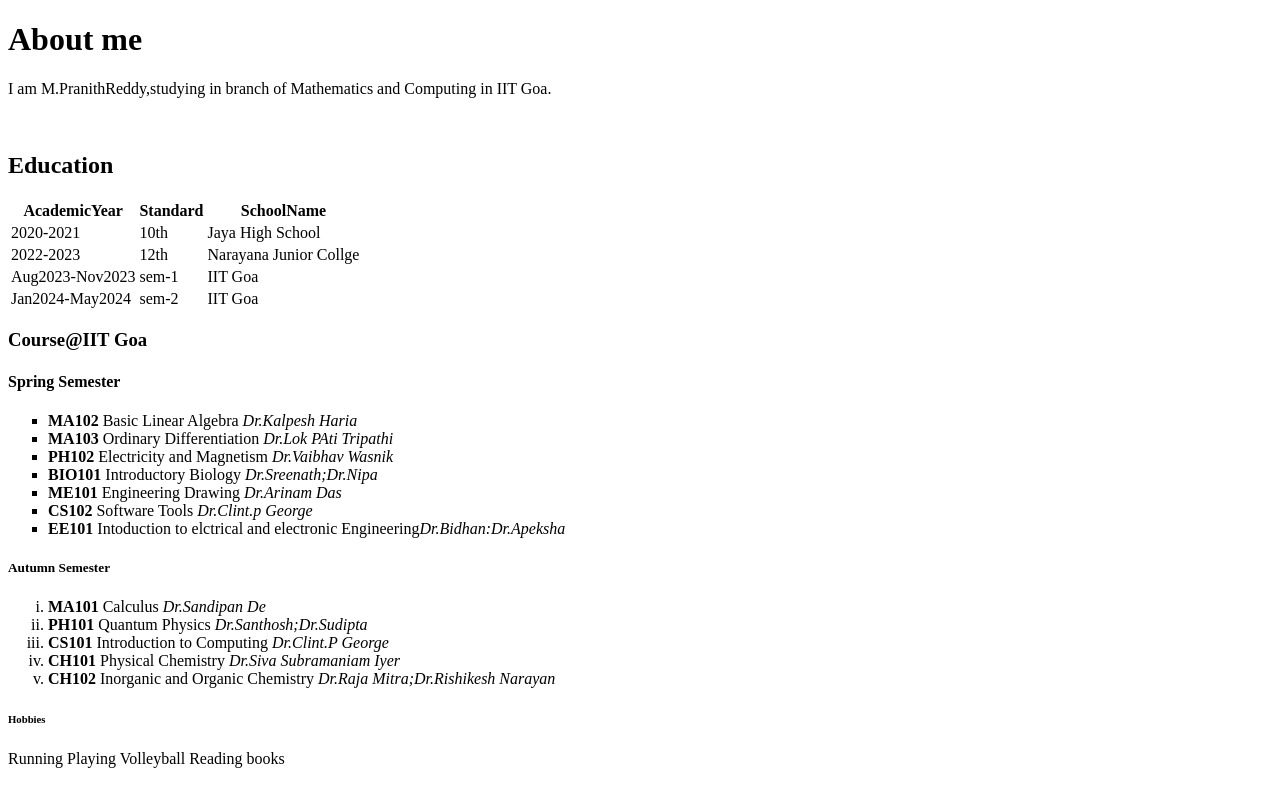
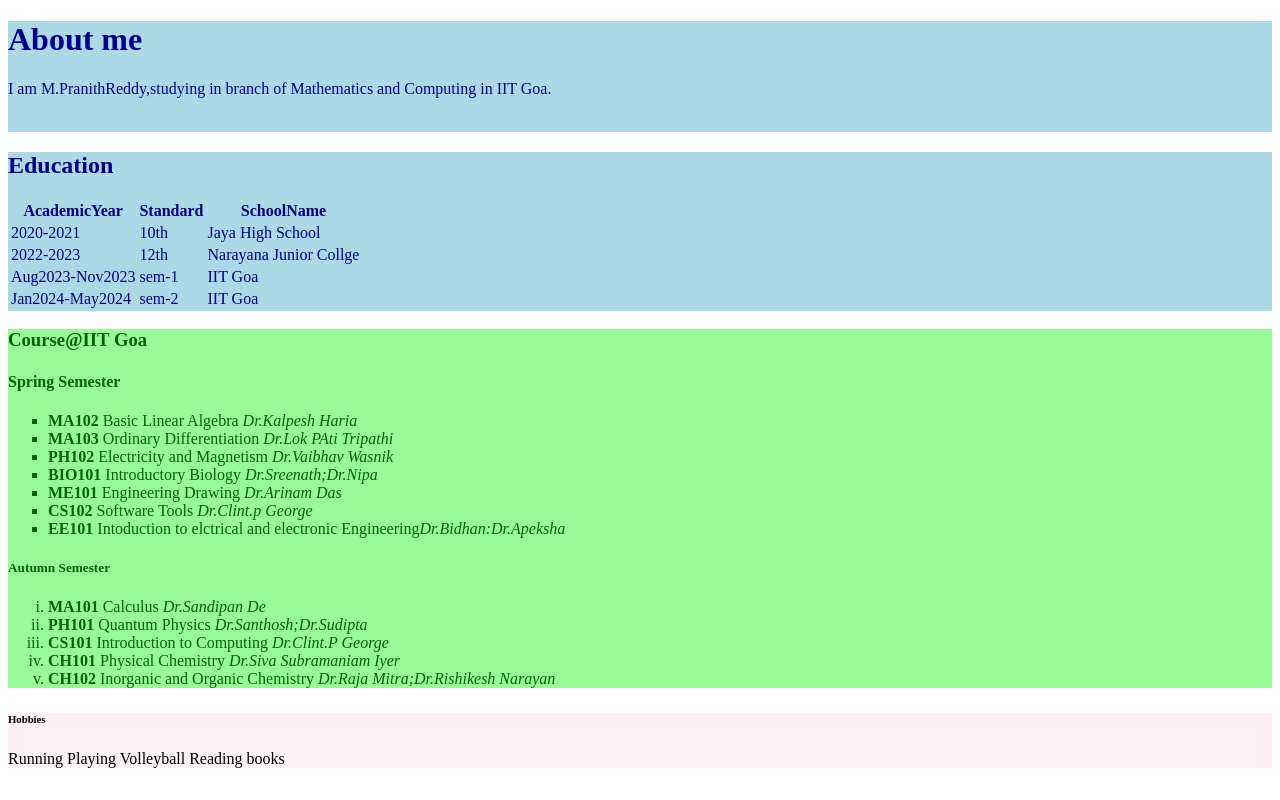
Before and after one commit to marampranithreddy/marampranithreddy.github.io, a plain HTML site: page index.html in a window 1280 px wide. Drawn offline with Linux system fonts and the light colour scheme.

Commit message:
Update index.html

```diff
--- a/index.html
+++ b/index.html
@@ -1,10 +1,12 @@
 <!DOCTYPE html>
 <html Profile>
 <body>
-<h1 style="background-colour:LightBlue;textcolour:DarkBlue;"><b> About me </b></h1>
+<div style="background-color:LightBlue;color:DarkBlue;">
+ <h1><b> About me </b></h1>
  <p> I am M.PranithReddy,studying in branch of Mathematics and Computing in IIT Goa. </p>
  <img scr="https://i.pinimg.com/736x/09/24/a7/0924a7ef295741e916c8f42512bbe5bd.jpg" style="width:200px:height:250px">
-<div style="background-colour:LightGray;textcolour:DarkSlateGray;">
+</div>
+<div style="background-color:#add8e6;color:#000080;">
   <h2><b> Education </b></h2>
   <table>
     <tr>
@@ -34,7 +36,8 @@
     </tr>
   </table>
 </div>
-<h3 style="background-colour:PaleGreen;textcolour:DarkGreen;"><b> Course@IIT Goa</b></h3>
+<div style="background-color:PaleGreen;color:DarkGreen;">
+  <h3><b> Course@IIT Goa</b></h3>
   <h4><b> Spring Semester</b></h4>
   <ul style="list-style-type:square;">
     <li><b> MA102 </b> Basic Linear Algebra <i>Dr.Kalpesh Haria</i></li>
@@ -53,11 +56,13 @@
     <li><b> CH101 </b> Physical Chemistry <i> Dr.Siva Subramaniam Iyer </i></li>
     <li><b> CH102 </b> Inorganic and Organic Chemistry <i> Dr.Raja Mitra;Dr.Rishikesh Narayan </i></li>
   </ol>
-
-<h6 style="background-colour:LavenderBlush;textcolour:VioletRed;"><b>Hobbies </b></h6>
+</div>
+<div style="background-color:LavenderBlush;color:VioletRed;">
+  <h6><b>Hobbies </b></h6>
   <p> Running
   Playing Volleyball
   Reading books
   </p>
+</div>
 </body>
 </html>
```
Lines whose indentation alone changed are shown as unchanged.
